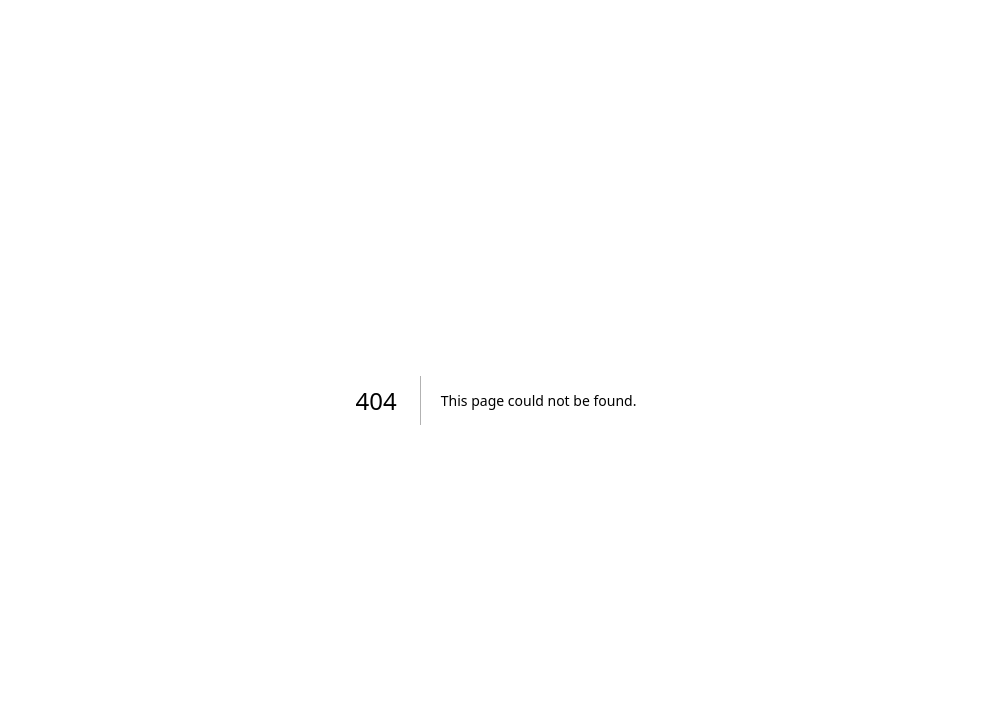
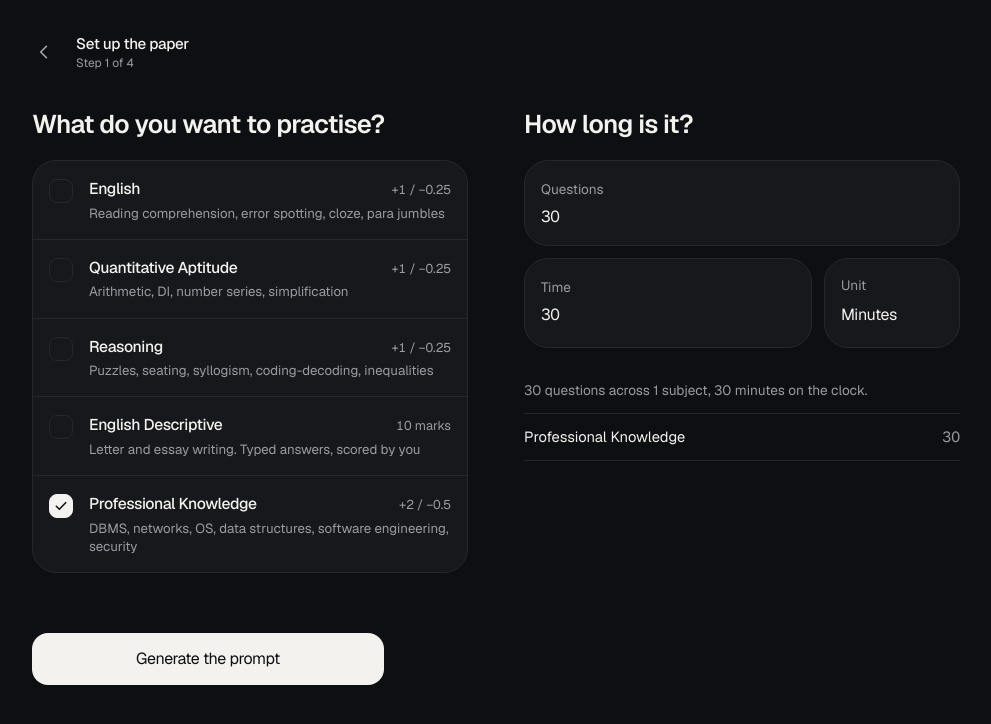
Before and after one commit to sushovancpp/mockbysu, a Next.js app: page /configure in a window 1280 px wide. Before the commit this address had no page. Shown: the top 724 px of the page, without its empty margins (144-1135 px from the left). Built offline with nearby package versions, Linux system fonts and the light colour scheme.

Commit message:
feat(configure): add subject selection, question threshold, and exam timer setup view

```diff
--- /dev/null
+++ b/app/configure/page.tsx
@@ -0,0 +1,232 @@
+"use client";
+
+import { useRouter } from "next/navigation";
+import { useEffect, useMemo, useState } from "react";
+import { ActionBar, Button, Screen, TopBar } from "@/components/ui";
+import { distribute, SUBJECTS } from "@/lib/subjects";
+import { storage } from "@/lib/storage";
+import type { SubjectId } from "@/lib/types";
+
+type Unit = "minutes" | "hours";
+
+const MAX_QUESTIONS = 300;
+
+export default function Configure() {
+  const router = useRouter();
+  const [selected, setSelected] = useState<SubjectId[]>(["pk"]);
+  const [count, setCount] = useState("30");
+  const [duration, setDuration] = useState("30");
+  const [unit, setUnit] = useState<Unit>("minutes");
+  const [loaded, setLoaded] = useState(false);
+
+  useEffect(() => {
+    const saved = storage.getConfig();
+    if (saved) {
+      setSelected(saved.subjects);
+      setCount(String(saved.questionCount));
+      if (saved.durationMinutes % 60 === 0 && saved.durationMinutes >= 60) {
+        setUnit("hours");
+        setDuration(String(saved.durationMinutes / 60));
+      } else {
+        setDuration(String(saved.durationMinutes));
+      }
+    }
+    setLoaded(true);
+  }, []);
+
+  const questionCount = Number.parseInt(count, 10);
+  const durationValue = Number.parseFloat(duration);
+  const minutes =
+    Number.isFinite(durationValue) && durationValue > 0
+      ? Math.round(unit === "hours" ? durationValue * 60 : durationValue)
+      : 0;
+
+  const countValid =
+    Number.isInteger(questionCount) &&
+    questionCount >= 1 &&
+    questionCount <= MAX_QUESTIONS;
+  const durationValid = minutes >= 1 && minutes <= 600;
+  const canContinue = selected.length > 0 && countValid && durationValid;
+
+  const split = useMemo(
+    () => (canContinue ? distribute(selected, questionCount) : {}),
+    [canContinue, selected, questionCount],
+  );
+
+  function toggle(id: SubjectId) {
+    setSelected((prev) =>
+      prev.includes(id) ? prev.filter((s) => s !== id) : [...prev, id],
+    );
+  }
+
+  function submit() {
+    if (!canContinue) return;
+    storage.setConfig({
+      subjects: selected,
+      questionCount,
+      durationMinutes: minutes,
+      distribution: split,
+    });
+    storage.clearPaper();
+    router.push("/prompt");
+  }
+
+  if (!loaded) return <Screen>{null}</Screen>;
+
+  return (
+    <Screen wide>
+      <TopBar title="Set up the paper" step="Step 1 of 4" back="/" />
+
+      <div className="lg:grid lg:grid-cols-2 lg:items-start lg:gap-14">
+        <section className="pt-6">
+          <h2 className="text-[1.6rem] leading-tight font-semibold tracking-tight">
+            What do you want to practise?
+          </h2>
+
+          <div className="mt-5 overflow-hidden rounded-3xl border border-line bg-raised">
+            {SUBJECTS.map((s, i) => {
+              const on = selected.includes(s.id);
+              return (
+                <button
+                  key={s.id}
+                  type="button"
+                  onClick={() => toggle(s.id)}
+                  aria-pressed={on}
+                  className={`flex w-full items-start gap-4 p-4 text-left transition-colors hover:bg-line/30 ${
+                    i > 0 ? "border-t border-line" : ""
+                  }`}
+                >
+                  <span
+                    className={`mt-0.5 flex size-6 shrink-0 items-center justify-center rounded-lg border ${
+                      on ? "border-ink bg-ink text-paper" : "border-line"
+                    }`}
+                  >
+                    {on && (
+                      <svg
+                        viewBox="0 0 24 24"
+                        className="size-4"
+                        aria-hidden="true"
+                      >
+                        <path
+                          d="M5 12.5l4.5 4.5L19 7"
+                          fill="none"
+                          stroke="currentColor"
+                          strokeWidth="2.25"
+                          strokeLinecap="round"
+                          strokeLinejoin="round"
+                        />
+                      </svg>
+                    )}
+                  </span>
+                  <span className="min-w-0 flex-1">
+                    <span className="flex items-baseline justify-between gap-3">
+                      <span className="text-[0.98rem] font-medium tracking-tight">
+                        {s.name}
+                      </span>
+                      <span className="tnum shrink-0 text-[0.8rem] text-muted">
+                        {s.kind === "descriptive"
+                          ? `${s.marks} marks`
+                          : `+${s.marks} / −${s.marks / 4}`}
+                      </span>
+                    </span>
+                    <span className="mt-1 block text-[0.83rem] leading-snug text-muted">
+                      {s.blurb}
+                    </span>
+                  </span>
+                </button>
+              );
+            })}
+          </div>
+        </section>
+
+        <div>
+          <section className="pt-9 lg:pt-6">
+            <h2 className="text-[1.6rem] leading-tight font-semibold tracking-tight">
+              How long is it?
+            </h2>
+
+            <div className="mt-5 space-y-3">
+              <label className="block rounded-3xl border border-line bg-raised p-4">
+                <span className="text-[0.85rem] text-muted">Questions</span>
+                <input
+                  type="number"
+                  inputMode="numeric"
+                  min={1}
+                  max={MAX_QUESTIONS}
+                  value={count}
+                  onChange={(e) => setCount(e.target.value)}
+                  placeholder="69"
+                  className="tnum mt-1 w-full bg-transparent text-[2rem] font-semibold tracking-tight outline-none"
+                />
+              </label>
+
+              <div className="flex gap-3">
+                <label className="flex-1 rounded-3xl border border-line bg-raised p-4">
+                  <span className="text-[0.85rem] text-muted">Time</span>
+                  <input
+                    type="number"
+                    inputMode="decimal"
+                    min={1}
+                    value={duration}
+                    onChange={(e) => setDuration(e.target.value)}
+                    placeholder="30"
+                    className="tnum mt-1 w-full bg-transparent text-[2rem] font-semibold tracking-tight outline-none"
+                  />
+                </label>
+                <label className="flex w-[8.5rem] flex-col justify-end rounded-3xl border border-line bg-raised p-4">
+                  <span className="text-[0.85rem] text-muted">Unit</span>
+                  <select
+                    value={unit}
+                    onChange={(e) => setUnit(e.target.value as Unit)}
+                    className="mt-1 w-full appearance-none bg-transparent py-1 text-[1.05rem] font-medium tracking-tight outline-none"
+                  >
+                    <option value="minutes">Minutes</option>
+                    <option value="hours">Hours</option>
+                  </select>
+                </label>
+              </div>
+            </div>
+
+            {!countValid && count.trim() !== "" && (
+              <p className="pt-3 text-[0.85rem] text-bad">
+                Enter a whole number between 1 and {MAX_QUESTIONS}.
+              </p>
+            )}
+            {!durationValid && duration.trim() !== "" && (
+              <p className="pt-2 text-[0.85rem] text-bad">
+                Enter a time between 1 minute and 10 hours.
+              </p>
+            )}
+          </section>
+
+          {canContinue && (
+            <section className="pt-9 lg:pt-8">
+              <p className="text-[0.85rem] text-muted">
+                {questionCount} questions across {selected.length} subject
+                {selected.length === 1 ? "" : "s"}, {minutes} minute
+                {minutes === 1 ? "" : "s"} on the clock.
+              </p>
+              <ul className="mt-3 border-t border-line">
+                {Object.entries(split).map(([name, n]) => (
+                  <li
+                    key={name}
+                    className="flex items-baseline justify-between border-b border-line py-3 text-[0.92rem]"
+                  >
+                    <span>{name}</span>
+                    <span className="tnum text-muted">{n}</span>
+                  </li>
+                ))}
+              </ul>
+            </section>
+          )}
+        </div>
+      </div>
+
+      <ActionBar>
+        <Button full onClick={submit} disabled={!canContinue}>
+          Generate the prompt
+        </Button>
+      </ActionBar>
+    </Screen>
+  );
+}
```
